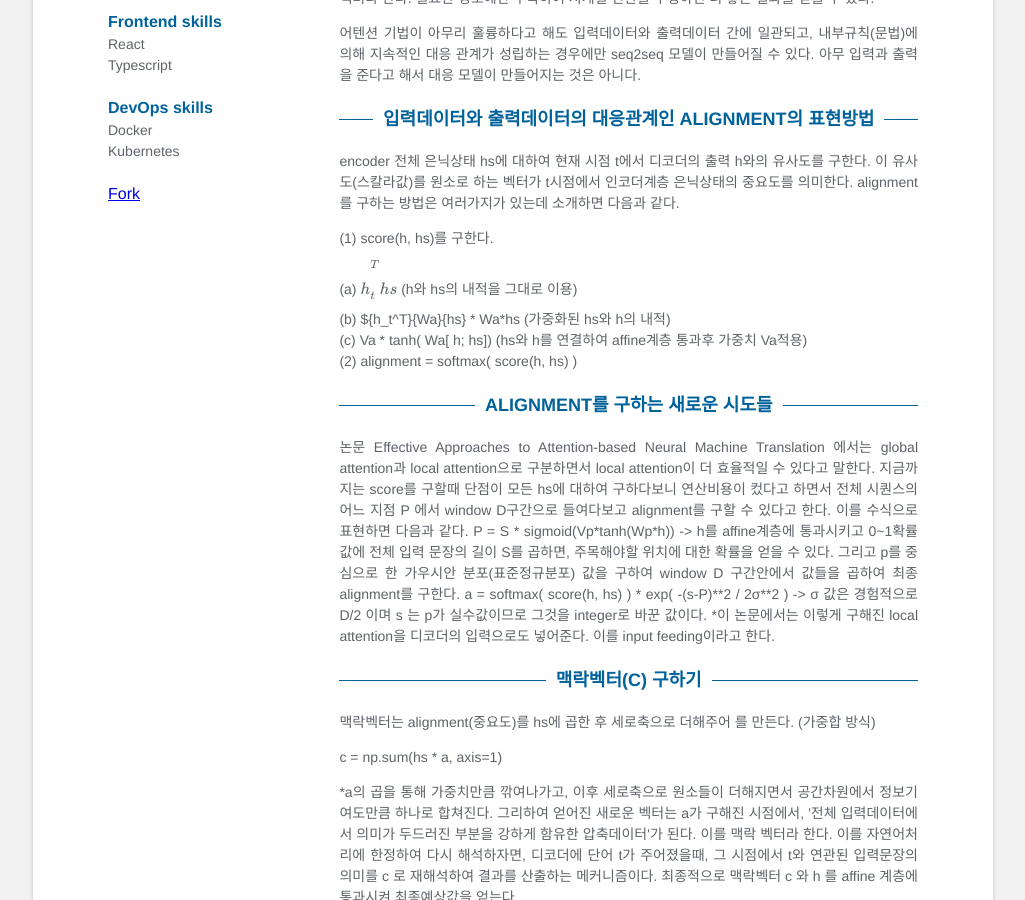
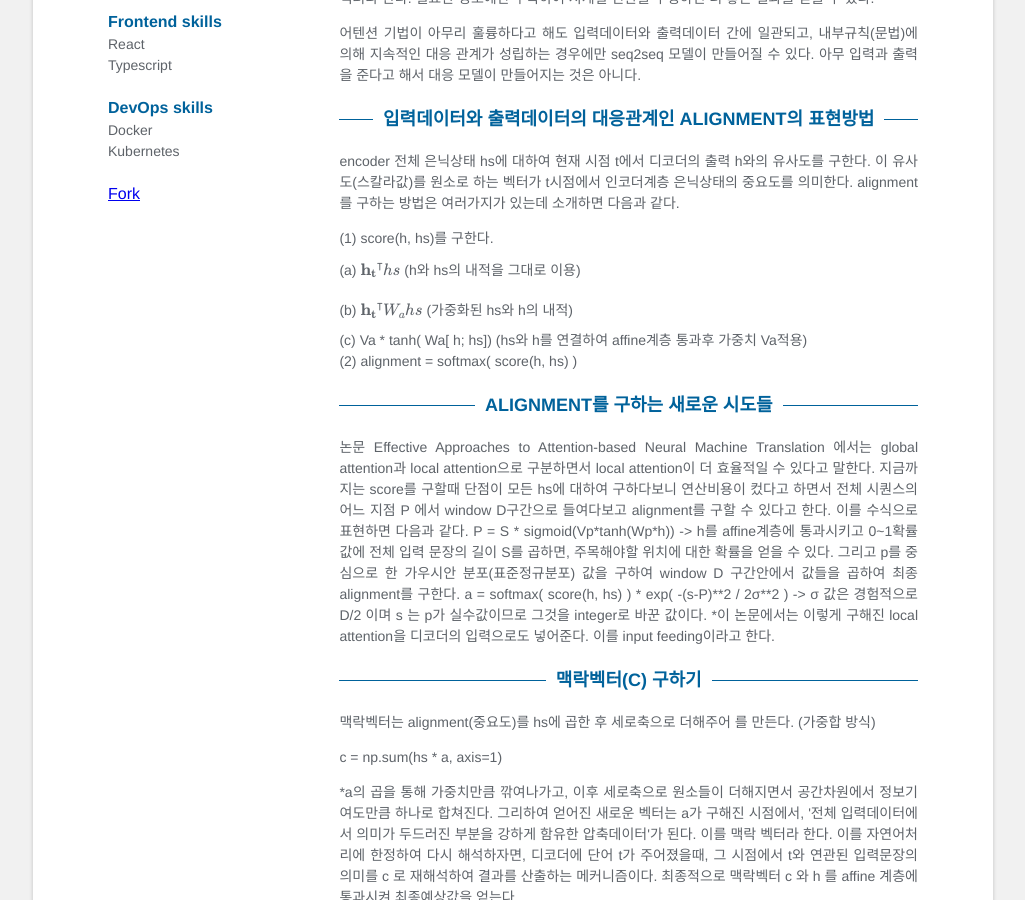
Before and after one commit to tool2000/tool2000.github.io, a Jekyll site: the page built from index.html, in a window 1280 px wide and 900 px high, scrolled down 658 px. Shown: the whole window, without its empty margins (127-1152 px from the left). Built offline with Jekyll 4.4.1, drawn with Linux system fonts in a browser that asks for light colours; formulas are drawn with MathJax 3.

Commit message:
intercal

```diff
--- a/_includes/attention.html
+++ b/_includes/attention.html
@@ -36,8 +36,8 @@
         alignment를 구하는 방법은 여러가지가 있는데 소개하면 다음과 같다.<p></p>
 
          (1) score(h, hs)를 구한다.  <br>
-          (a) ${h_t^T}{hs}$  (h와 hs의 내적을 그대로 이용) <br>
-          (b) ${h_t^T}{Wa}{hs} * Wa*hs (가중화된 hs와 h의 내적)<br>
+          (a) ${\mathbf{h_t}^\intercal}{hs}$ (h와 hs의 내적을 그대로 이용) <br>
+          (b) ${\mathbf{h_t}^\intercal}{W_a}{hs}$ (가중화된 hs와 h의 내적)<br>
           (c) Va * tanh( Wa[ h; hs])   (hs와 h를 연결하여 affine계층 통과후 가중치 Va적용)  <br>
          (2) alignment = softmax( score(h, hs) )  <br>
 
```
